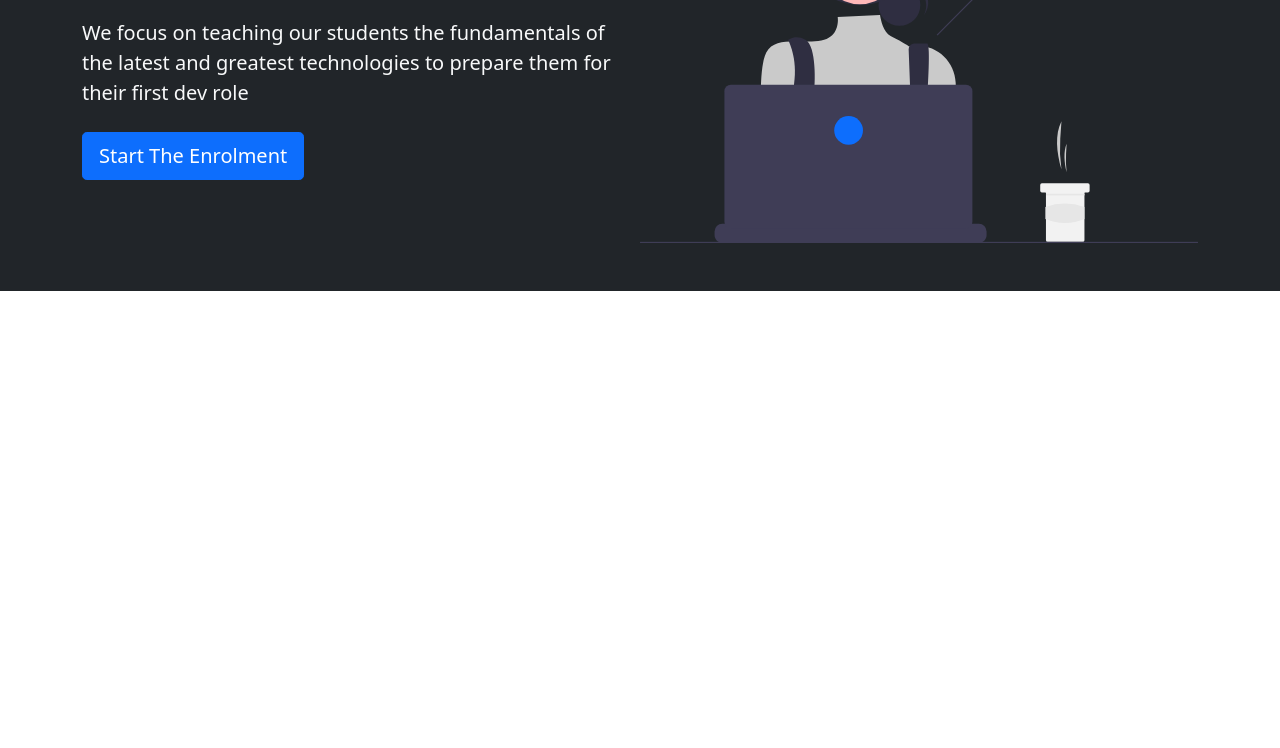
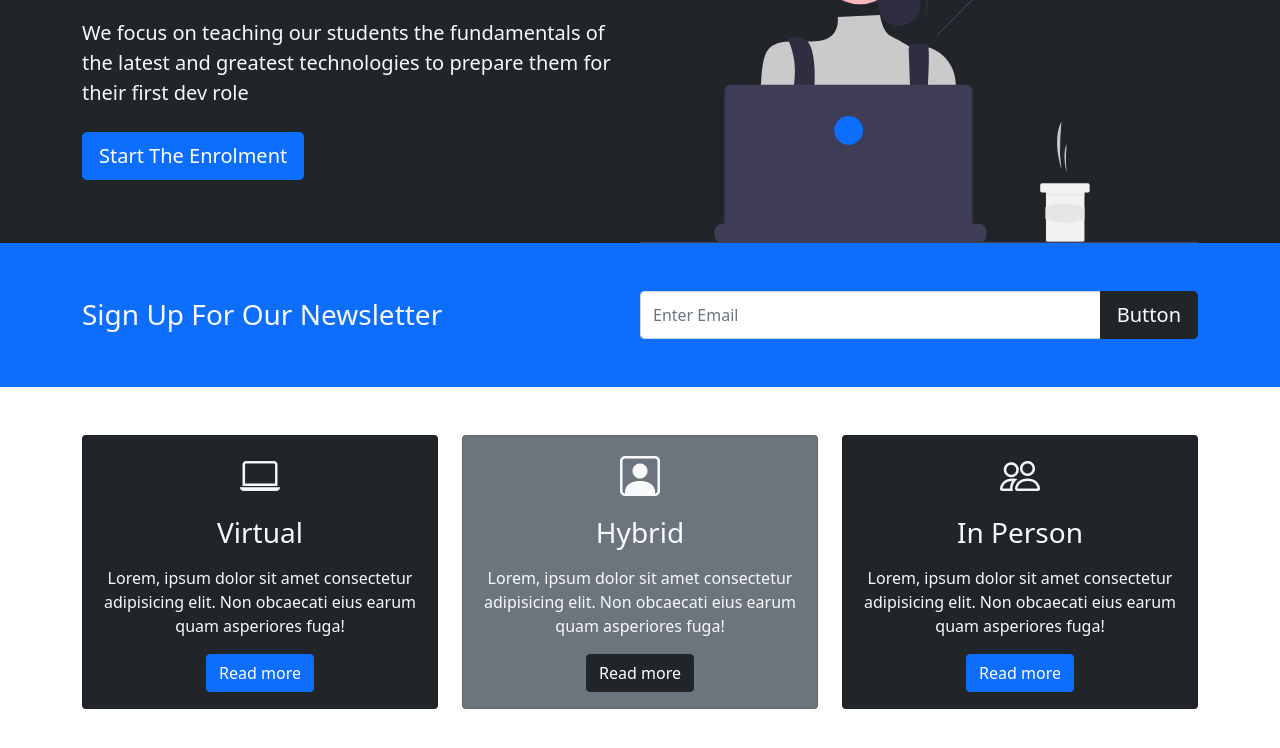
Before and after one commit to ArifEbrahim/learning_bootstrap, a plain HTML site: page index.html in a window 1280 px wide. Shown: the part 238-986 px from the top of the page. Before the commit the page ends 800 px from the top, so only its background shows below. Drawn offline with nearby package versions, Linux system fonts and the light colour scheme.

Commit message:
added newsletter & boxes

```diff
--- a/index.html
+++ b/index.html
@@ -5,6 +5,7 @@
   <meta http-equiv="X-UA-Compatible" content="IE=edge">
   <meta name="viewport" content="width=device-width, initial-scale=1.0">
   <link href="https://cdn.jsdelivr.net/npm/bootstrap@5.0.2/dist/css/bootstrap.min.css" rel="stylesheet" integrity="sha384-EVSTQN3/azprG1Anm3QDgpJLIm9Nao0Yz1ztcQTwFspd3yD65VohhpuuCOmLASjC" crossorigin="anonymous">
+  <link rel="stylesheet" href="https://cdn.jsdelivr.net/npm/bootstrap-icons@1.3.0/font/bootstrap-icons.css">
   <link rel="stylesheet" href="style.css">
   <title>Frontend Bootcamp</title>
 </head>
@@ -39,7 +40,7 @@
 
   <!-- showcase -->
 
-  <section class="bg-dark text-light p-5 text-center text-sm-start">
+  <section class="bg-dark text-light p-5 p-lg-0 pt-lg-5 text-center text-sm-start">
     <!-- text-sm-start will align the boxes vertically below the small breakpoint -->
     <div class="container">
       <!-- you want a container here so the text is indented, you don't want the entire section indented otherwise the darker colour would not go to the edge of the screen  -->
@@ -56,9 +57,81 @@
         <img class="img-fluid w-50 d-none d-sm-block" src="img/showcase.svg">
         <!-- img-fluid bounds the image to the size of the container it is in, w-50 makes it smaller, d-none d-sm-block hides the image when the screen is smaller than the sm breakpoint -->
       </div>
+    </div>
+  </section>
 
+  <!-- newsletter -->
+
+  <section class="bg-primary text-light p-5">
+    <div class="container">
+      <div class="d-md-flex justify-content-between align-items-center">
+        <h3 class="mb-3 mb-md-0">Sign Up For Our Newsletter</h3>
+        <!-- removes margin bottom for less than medium breakpoint  -->
+        <div class="input-group news-input">
+          <!-- custom class created to adjust width when above medium breakpoint -->
+          <input type="text" class="form-control" placeholder="Enter Email">
+          <button class="btn btn-dark btn-lg" type="button">Button</button>
+        </div>
+      </div>
     </div>
+  </section>
 
+  <!-- boxes -->
+
+  <section class="p-5">
+    <div class="container">
+      <div class="row text-center">
+        <div class="col-md">
+          <div class="card bg-dark text-light">
+            <div class="card-body text-center">
+              <div class="h1 mb-3">
+                <i class="bi bi-laptop"></i>
+              </div>
+              <h3 class="card-title mb-3">
+                Virtual
+              </h3>
+              <p class="card-text">
+                Lorem, ipsum dolor sit amet consectetur adipisicing elit. Non obcaecati eius earum quam asperiores fuga!
+              </p>
+              <a class="btn btn-primary">Read more</a>
+            </div>
+          </div>
+        </div>
+        <!-- adding md after col makes the cols stack after the md breakpoint & smaller -->
+        <div class="col-md">
+          <div class="card bg-secondary text-light">
+            <div class="card-body text-center">
+              <div class="h1 mb-3">
+                <i class="bi bi-person-square"></i>
+              </div>
+              <h3 class="card-title mb-3">
+                Hybrid
+              </h3>
+              <p class="card-text">
+                Lorem, ipsum dolor sit amet consectetur adipisicing elit. Non obcaecati eius earum quam asperiores fuga!
+              </p>
+              <a class="btn btn-dark">Read more</a>
+            </div>
+          </div>
+        </div>
+        <div class="col-md">
+          <div class="card bg-dark text-light">
+            <div class="card-body text-center">
+              <div class="h1 mb-3">
+                <i class="bi bi-people"></i>
+              </div>
+              <h3 class="card-title mb-3">
+                In Person
+              </h3>
+              <p class="card-text">
+                Lorem, ipsum dolor sit amet consectetur adipisicing elit. Non obcaecati eius earum quam asperiores fuga!
+              </p>
+              <a class="btn btn-primary">Read more</a>
+            </div>
+          </div>
+        </div>
+      </div>
+    </div>
 
   </section>
 
--- a/style.css
+++ b/style.css
@@ -0,0 +1,5 @@
+@media(min-width: 768px) {
+  .news-input {
+    width:50%;
+  }
+}
```
